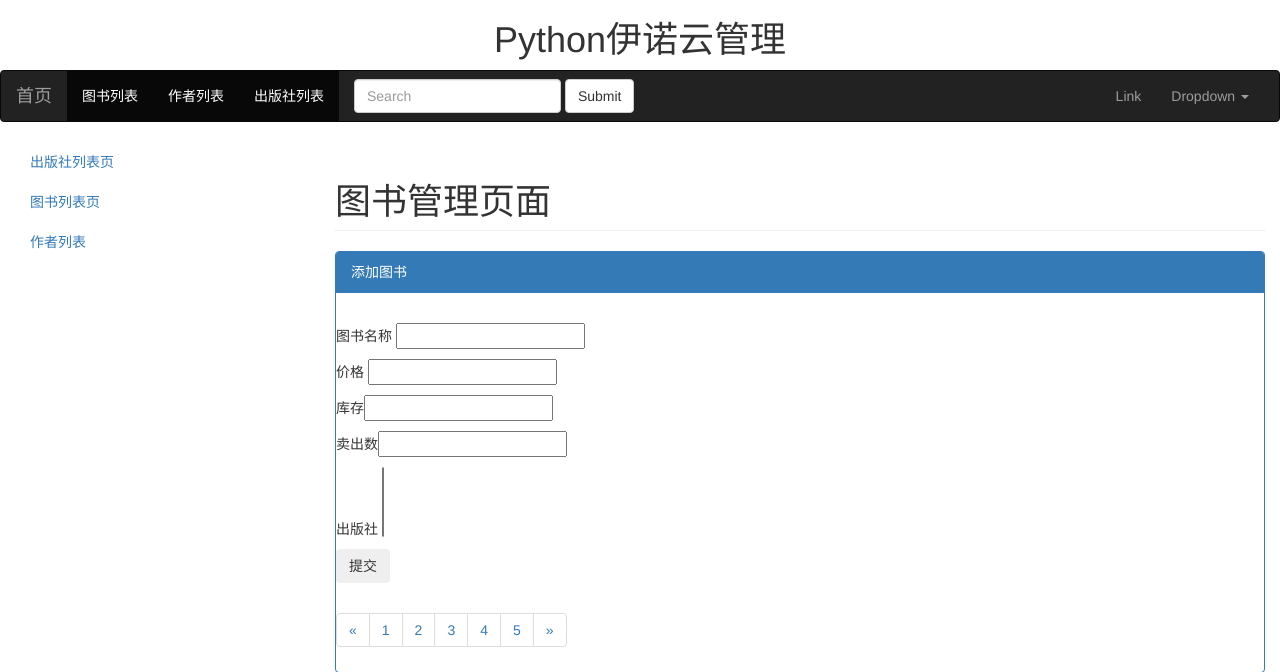
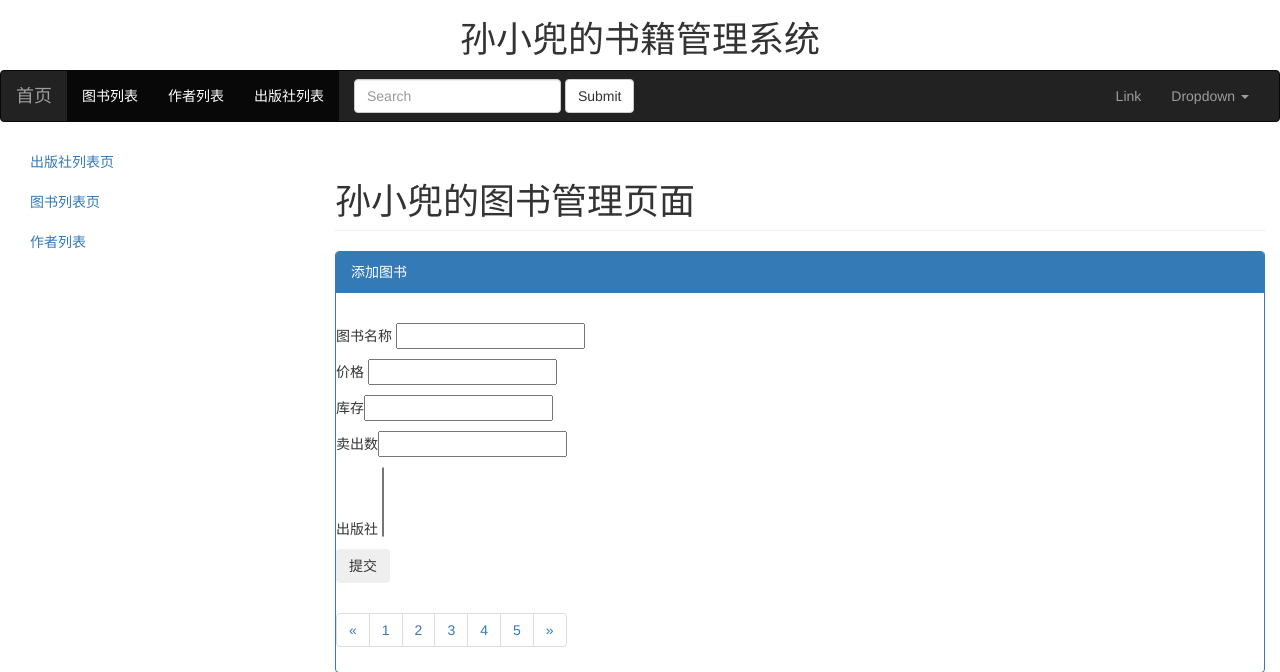
Before and after one commit to taizhazah/library_manage, a Django app: page /book/add_book/ in a window 1280 px wide. Shown: the top 672 px of the page. Run offline with Django 3.2, Linux system fonts and the light colour scheme; data that the repository does not hold is empty.

Commit message:
第二次提交

```diff
--- a/library/book/templates/add_book.html
+++ b/library/book/templates/add_book.html
@@ -1,7 +1,7 @@
 {% extends "base.html" %}
 {% block bar %}
     <div class="col-md-9" style=  "justify-content: flex-end;">
-            <h1 class="page-header">图书管理页面</h1>
+            <h1 class="page-header">孙小兜的图书管理页面</h1>
         <div class="panel panel-primary">
                 <!-- Default panel contents -->
         <div class="panel-heading">添加图书<i class="fa fa-thumb-tack pull-right"></i></div>
--- a/library/book/templates/base.html
+++ b/library/book/templates/base.html
@@ -5,7 +5,7 @@
     <meta http-equiv="X-UA-Compatible" content="IE=edge">
     <meta name="viewport" content="width=device-width, initial-scale=1">
     <!-- 上述3个meta标签*必须*放在最前面，任何其他内容都*必须*跟随其后！ -->
-    <title>Python伊诺云管理系统</title>
+    <title>孙小兜的书籍管理系统</title>
 
     <!-- Bootstrap -->
     <link href="https://cdn.jsdelivr.net/npm/bootstrap@3.3.7/dist/css/bootstrap.min.css" rel="stylesheet">
@@ -19,7 +19,7 @@
   </head>
   <body>
    <!--分页名称-->
-    <h1 class="text-center">Python伊诺云管理</h1>
+    <h1 class="text-center">孙小兜的书籍管理系统</h1>
     <!--这是导航栏-->
     {% include "nav.html" %}
    <!--这是侧栏-->
--- a/library/book/templates/book_list.html
+++ b/library/book/templates/book_list.html
@@ -48,7 +48,7 @@
                       <td>{{ book_obj.name }}</td>
                       <td> {{ book_obj.price}}</td>
                      <td> {{ book_obj.inventory}}</td>
-                     <td> {{ book_obj.sale_num}}</td>
+                     <td> {{ book_obj.sale_name}}</td>
                        <td> {{ book_obj.publisher.name }}</td>
                      <td>
                     <a href="/book/edit_book/?id={{ book_obj.id }}">修改</a>
--- a/library/library/settings.py
+++ b/library/library/settings.py
@@ -79,7 +79,7 @@ DATABASES = {
         'ENGINE': 'django.db.backends.mysql',
         'NAME': "book",   # 数据名
         'USER': "root",     # 用户名
-        'PASSWORD': "663666",
+        'PASSWORD': "**********",
         'HOST': "127.0.0.1", # 域名
         'PORT': "3306",		# 一般是默认的
     }
```
